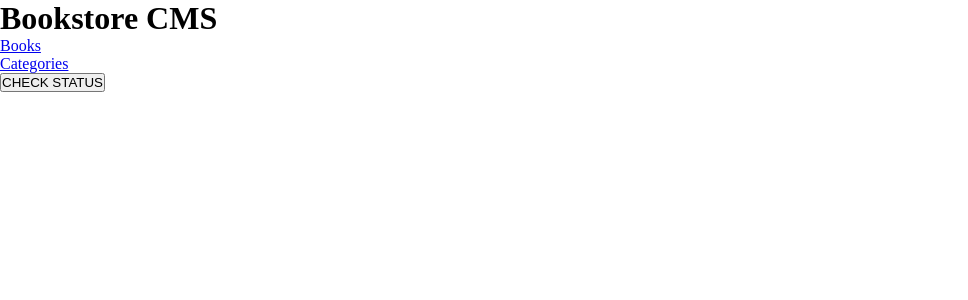
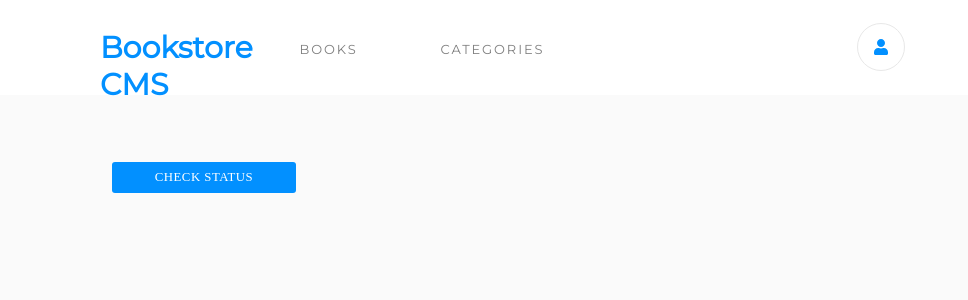
Before and after one commit to LokurasRlz/Bookstore, a React (Create React App) app: page /categories in a window 1280 px wide. Shown: the top 300 px of the page, without its empty margins (0-968 px from the left). Built offline with nearby package versions, Linux system fonts and the light colour scheme; no server answers.

Commit message:
Added Styles

```diff
--- a/package.json
+++ b/package.json
@@ -8,9 +8,12 @@
     "@testing-library/react": "^13.4.0",
     "@testing-library/user-event": "^13.5.0",
     "axios": "^0.27.2",
+    "boxicons": "^2.1.4",
     "prop-types": "^15.8.1",
     "react": "^18.2.0",
+    "react-circular-progressbar": "^2.1.0",
     "react-dom": "^18.2.0",
+    "react-icons": "^4.4.0",
     "react-redux": "^8.0.2",
     "react-router-dom": "^6.4.0",
     "react-scripts": "5.0.1",
--- a/src/components/Book.js
+++ b/src/components/Book.js
@@ -1,5 +1,7 @@
 import { PropTypes } from 'prop-types';
 import { useDispatch } from 'react-redux';
+import { CircularProgressbar } from 'react-circular-progressbar';
+import 'react-circular-progressbar/dist/styles.css';
 import { removeBookFromAPI } from '../redux/books/books';
 
 const Book = (props) => {
@@ -12,6 +14,8 @@ const Book = (props) => {
     dispatch(removeBookFromAPI(id));
   };
 
+  const percentage = Math.floor(Math.random() * 100);
+
   return (
     <li className="book-container">
       <div className="book-header">
@@ -19,13 +23,30 @@ const Book = (props) => {
         <h3 className="book-header__title">{title}</h3>
         <p className="book-header__author">{author}</p>
         <div className="book-header__buttons">
-          <button type="button">Comments</button>
-          <button type="button" onClick={removeBookFromStore}>Remove</button>
-          <button type="button">Edit</button>
+          <button type="button" className="btn">Comments</button>
+          <button type="button" className="remove btn" onClick={removeBookFromStore}>Remove</button>
+          <button type="button" className="btn">Edit</button>
         </div>
       </div>
-
-      <div className="book-progress" />
+      <div className="book-circle">
+        <div className="circle">
+          <CircularProgressbar value={percentage} text="" />
+        </div>
+        <div className="percent-wrap">
+          <p className="percentage">
+            {percentage}
+            %
+          </p>
+          <p className="completed">Completed</p>
+        </div>
+      </div>
+      <div className="book-progress">
+        <p className="current-chapter">CURRENT CHAPTER</p>
+        <p className="chapter">Introduction</p>
+        <button className="update-btn" type="button">
+          UPDATE PROGRESS
+        </button>
+      </div>
     </li>
   );
 };
--- a/src/components/BookForm.js
+++ b/src/components/BookForm.js
@@ -37,7 +37,7 @@ const BookForm = () => {
       <form className="book__form">
         <input type="text" className="book__form-title" id="form-title" placeholder="Book title" value={title} onChange={onTitleChange} onBlur={onTitleChange} />
         <input type="text" className="book__form-author" id="form-author" placeholder="Author" value={author} onChange={onAuthorChange} onBlur={onAuthorChange} />
-        <button type="submit" className="btn book__form-btn" onClick={handleSubmit}>ADD BOOK</button>
+        <button type="submit" className="book__form-btn" onClick={handleSubmit}>ADD BOOK</button>
         <span className="form__message" id="form__message" />
       </form>
     </section>
--- a/src/components/NavBar.js
+++ b/src/components/NavBar.js
@@ -1,17 +1,23 @@
 import { Link } from 'react-router-dom';
+import { FaUser } from 'react-icons/fa';
 
 const NavBar = () => (
   <header>
-    <h1 className="logo">Bookstore CMS</h1>
     <nav className="header__nav">
-      <ul>
-        <li>
-          <Link to="/">Books</Link>
-        </li>
-        <li>
-          <Link to="categories">Categories</Link>
-        </li>
-      </ul>
+      <div className="navbar">
+        <h1 className="logo">Bookstore CMS</h1>
+        <ul>
+          <li className="navBooks">
+            <Link to="/">BOOKS</Link>
+          </li>
+          <li className="navCat">
+            <Link to="categories">CATEGORIES</Link>
+          </li>
+        </ul>
+      </div>
+      <div className="user">
+        <FaUser />
+      </div>
     </nav>
   </header>
 );
--- a/src/index.css
+++ b/src/index.css
@@ -1,3 +1,5 @@
+@import url('https://fonts.googleapis.com/css2?family=Montserrat&family=Roboto+Slab:wght@300&display=swap');
+
 * {
   padding: 0;
   margin: 0;
@@ -6,7 +8,369 @@
   scroll-behavior: smooth;
 }
 
+body{
+  background-color: #fafafa;
+}
+
 .section {
   width: 50%;
   margin: 40vh auto;
 }
+
+.header {
+  width: 87.5rem;
+  height: 5.938rem;
+  margin: 0 0 2.375rem;
+  padding: 1.438rem 6.188rem 1.688rem 6.25rem;
+  background-color: #fff;
+}
+
+.navbar {
+  display: flex;
+  align-items: center;
+  width: 70%;
+}
+
+.header__nav {
+  width: 100%;
+  height: 5.938rem;
+  margin: 0 0 2.375rem;
+  padding: 1.438rem 6.188rem 1.688rem 6.25rem;
+  background-color: #fff;
+  display: flex;
+  flex-direction: row;
+}
+
+.logo {
+  width: 25rem;
+  height: 2.313rem;
+  margin: 0.375rem 2.938rem 0.125rem 0;
+  font-family: Montserrat;
+  font-size: 1.875rem;
+  font-weight: bold;
+  font-stretch: normal;
+  font-style: normal;
+  line-height: normal;
+  letter-spacing: normal;
+  color: #0290ff;
+}
+
+.header__nav ul{
+  display: flex;
+  flex-direction: row;
+  list-style: none;
+  text-decoration: none;
+}
+
+.header__nav ul li{
+  list-style: none;
+}
+
+.navBooks {
+  width: 3.688rem;
+  height: 1rem;
+  margin: 1.125rem 2.563rem 0.688rem 0;
+  opacity: 0.5;
+  font-family: Montserrat;
+  font-size: 0.813rem;
+  font-weight: normal;
+  font-stretch: normal;
+  font-style: normal;
+  line-height: normal;
+  letter-spacing: 1.9px;
+  color: #121212;
+  list-style: none;
+  text-decoration: none;
+}
+
+.navBooks > a {
+  text-decoration: none;
+  color: black;
+}
+
+.navBooks > a:hover {
+  color: #0290ff;
+}
+
+.navCat {
+  width: 6.563rem;
+  height: 1rem;
+  margin: 1.125rem 41.5rem 0.688rem 2.563rem;
+  opacity: 0.5;
+  font-family: Montserrat;
+  font-size: 0.813rem;
+  font-weight: normal;
+  font-stretch: normal;
+  font-style: normal;
+  line-height: normal;
+  letter-spacing: 1.9px;
+  color: #121212;
+  list-style: none;
+  text-decoration: none;
+}
+
+.navCat > a {
+  text-decoration: none;
+  color: black;
+}
+
+.navCat > a:hover {
+  color: #0290ff;
+}
+
+.form__section{
+  width: 75%;
+  padding: 2rem 9.188rem 1.625rem 1.688rem;
+  margin-left: 4.45rem;
+  border-top: solid 1px #e8e8e8;
+  margin-top: 2.5rem;
+  margin-bottom: 6rem;
+}
+
+.section__title{
+  color: #888;
+  font-weight: bolder;
+  margin: 10px 0;
+}
+
+.book__form{
+  width: 100%;
+  display: flex;
+  flex-direction: row;
+}
+
+.book__form-title{
+  outline: none;
+  margin-right: 20px;
+  width: 41.5rem;
+  height: 2.813rem;
+  margin: 1.188rem 2.125rem 0 0;
+  padding: 0.813rem 35.688rem 0.813rem 1.063rem;
+  border-radius: 4px;
+  border: solid 1px #e8e8e8;
+  background-color: #fff;
+}
+
+.book__form-author{
+  outline: none;
+  margin-right: 20px;
+  width: 17.813rem;
+  height: 2.813rem;
+  margin: 1.188rem 2.125rem 0;
+  padding: 0.375rem 0.938rem 0.563rem 1rem;
+  border-radius: 4px;
+  border: solid 1px #e8e8e8;
+  background-color: #fff;
+}
+
+input::placeholder {
+  color: #c4c4c4;
+  align-items: center;
+  align-content: center;
+  font-size: 90%;
+}
+
+.book__form-btn {
+  border: none;
+  width: 11.5rem;
+  height: 2.813rem;
+  margin: 1.188rem 0 0 2.125rem;
+  padding: 0.801rem 1.188rem 0.886rem 1.375rem;
+  border-radius: 3px;
+  background-color: #0290ff;
+  font-family: RobotoSlab;
+  font-size: 0.813rem;
+  font-weight: bold;
+  font-stretch: normal;
+  font-style: normal;
+  line-height: normal;
+  letter-spacing: 0.5px;
+  text-align: center;
+  color: #fff;
+}
+
+button:hover {
+  cursor: pointer;
+  background-color: #084472;
+  transition: linear 0.6s;
+}
+
+.book-list {
+  display: flex;
+  flex-direction: column;
+}
+
+.book-container {
+  display: flex;
+  align-items: center;
+  justify-content: space-between;
+  background-color: #fff;
+  border: 1px solid #d3d3d3;
+  border-radius: 5px;
+  padding: 2rem;
+  margin-bottom: 1rem;
+  font-family: 'Roboto Slab', serif;
+  width: 75rem;
+  height: 10.625rem;
+  margin: 2.313rem 6.25rem 0;
+  padding: 2rem 9.188rem 1.625rem 1.688rem;
+  border-radius: 4px;
+  border: solid 1px #e8e8e8;
+  background-color: #fff;
+}
+
+.book-header{
+  padding-right: 16rem;
+}
+
+.book-header__category{
+  font-family: 'Montserrat', sans-serif;
+  font-size: 0.875rem;
+  color: #121212;
+  font-weight: bold;
+  height: 1.125rem;
+  opacity: 50%;
+}
+
+.book-header__title{
+  font-size: 1.375rem;
+  font-weight: bold;
+  margin: 0;
+}
+
+.book-header__author{
+  width: 6.688rem;
+  height: 1.188rem;
+  margin: 0.25rem 0 0;
+  font-family: RobotoSlab;
+  font-size: 0.875rem;
+  font-weight: 300;
+  font-stretch: normal;
+  font-style: normal;
+  line-height: normal;
+  letter-spacing: normal;
+  color: #4386bf;
+}
+
+.btn {
+  border: none;
+  background-color: #fff;
+  color: #4386bf;
+  font-size: 0.875rem;
+  height: 1.2rem;
+}
+
+.remove {
+  border-left: 1px solid #4386bf;
+  border-right: 1px solid #4386bf;
+  padding: 0 10px;
+  margin: 0 15px;
+}
+
+.btn:hover {
+  cursor: pointer;
+  transition: linear 0.6s;
+}
+
+.book-header__buttons{
+  margin-top: 10px;
+}
+
+.update-btn {
+  width: 11.5rem;
+  background-color: #0290ff;
+  border-radius: 3px;
+  color: #fff;
+  font-size: 0.8rem;
+  font-family: RobotoSlab;
+  letter-spacing: 0.5px;
+  font-weight: 300;
+  text-align: center;
+  border: none;
+  padding: 0.5rem 1.5rem;
+  margin-top: 1.825rem;
+}
+
+.circle {
+  width: 5.625rem;
+  height: 5.62rem;
+  padding: 0.62rem 0.625rem 0.75rem 0.75rem;
+  align-items: right;
+}
+
+.book-circle {
+  display: flex;
+  align-items: center;
+  gap: 1rem;
+}
+
+.percentage {
+  font-size: 2rem;
+  font-family: 'Montserrat', sans-serif;
+  color: #121212;
+  height: 2.4rem;
+}
+
+.completed {
+  font-size: 0.875rem;
+  font-family: 'Montserrat', sans-serif;
+  color: #121212;
+  opacity: 50%;
+  height: 1.125rem;
+}
+
+.percent-wrap {
+  display: flex;
+  flex-direction: column;
+}
+
+.book-progress {
+  display: flex;
+  flex-direction: column;
+  min-height: 112px;
+  margin-left: 4rem;
+  border-left: solid 1px #e8e8e8;
+  padding: 0 4rem;
+}
+
+.current-chapter {
+  font-size: 0.8rem;
+  color: #121212;
+  opacity: 50%;
+  height: 1.125rem;
+}
+
+.chapter {
+  font-size: 1rem;
+  color: #121212;
+  height: 1.3rem;
+  margin-top: 0.4rem;
+}
+
+.Check-status {
+  width: 11.5rem;
+  background-color: #0290ff;
+  border-radius: 3px;
+  color: #fff;
+  font-size: 0.8rem;
+  font-family: RobotoSlab;
+  letter-spacing: 0.5px;
+  font-weight: 300;
+  text-align: center;
+  border: none;
+  padding: 0.5rem 1.5rem;
+  margin-top: 1.825rem;
+  margin-left: 7rem;
+}
+
+.user {
+  display: flex;
+  color: #0290ff;
+  width: 3rem;
+  height: 3rem;
+  align-items: center;
+  justify-content: center;
+  background-color: #fff;
+  border-radius: 50%;
+  border: 1px solid #e8e8e8;
+}
```
Also changed, not shown: 1 other file (tests, documents, lock files or other folders).
